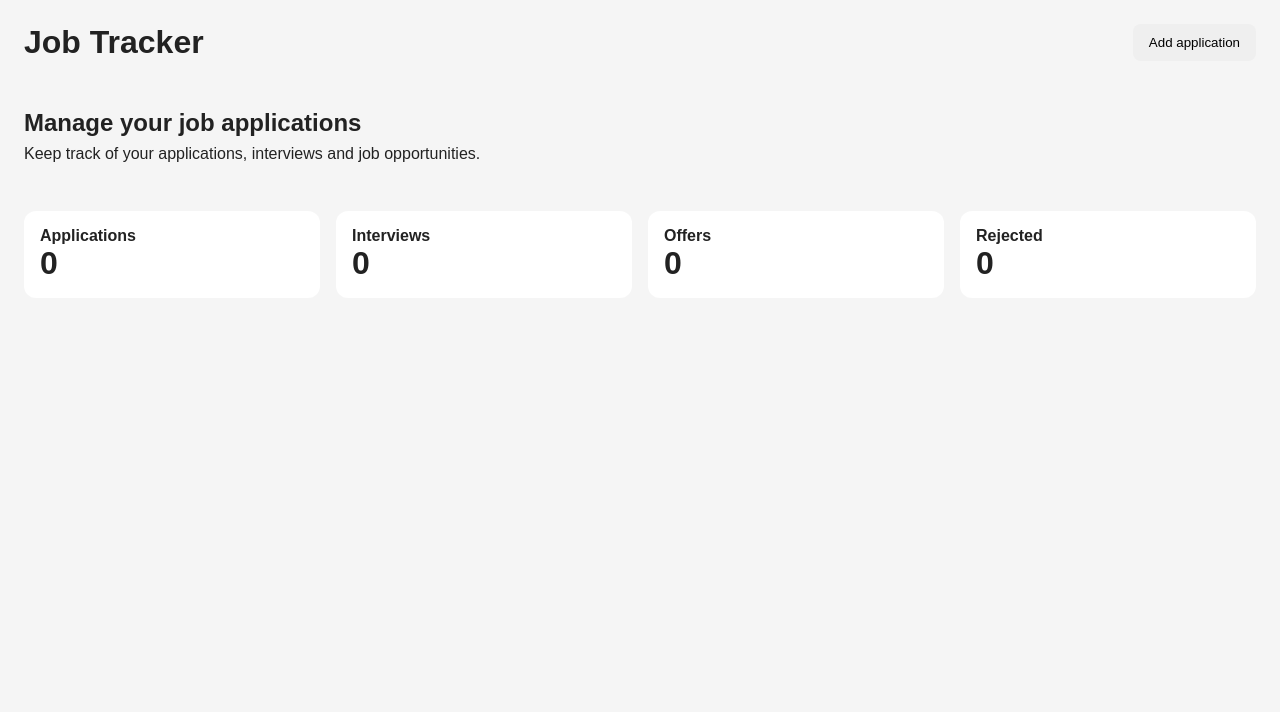
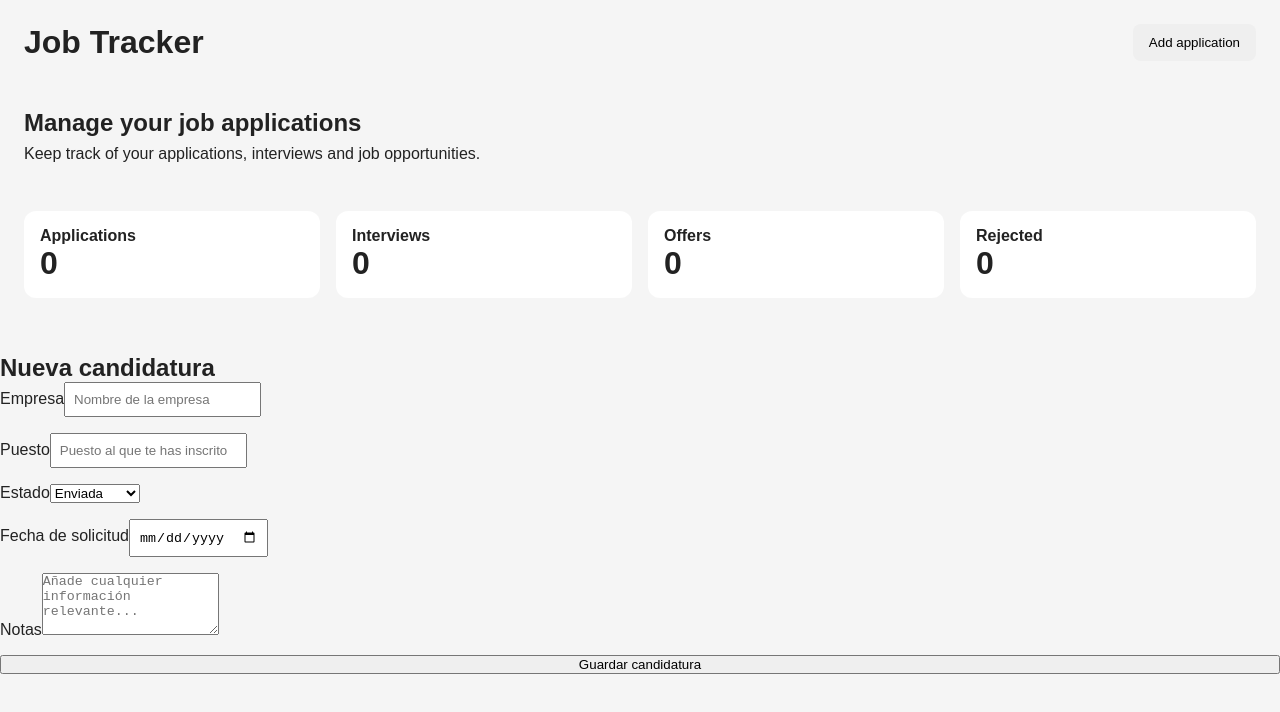
Before and after one commit to veronica-gi/job-tracker, a React (Vite) app: page / in a window 1280 px wide. Shown: the top 712 px of the page. Built offline with nearby package versions, Linux system fonts and the light colour scheme.

Commit message:
feat: add application form component

```diff
--- /dev/null
+++ b/src/ui/components/dashboard/ApplicationForm/ApplicationForm.css
@@ -0,0 +1,13 @@
+.application-form {
+  margin-top: 2rem;
+}
+
+.application-form form {
+  display: flex;
+  flex-direction: column;
+  gap: 1rem;
+}
+
+.application-form input {
+  padding: 0.5rem;
+}
--- /dev/null
+++ b/src/ui/components/dashboard/ApplicationForm/ApplicationForm.tsx
@@ -0,0 +1,55 @@
+import "./ApplicationForm.css";
+
+export default function ApplicationForm() {
+  return (
+    <section className="application-form">
+      <h2>Nueva candidatura</h2>
+
+      <form>
+        <div className="form-group">
+          <label htmlFor="company">Empresa</label>
+          <input
+            id="company"
+            type="text"
+            placeholder="Nombre de la empresa"
+          />
+        </div>
+
+        <div className="form-group">
+          <label htmlFor="position">Puesto</label>
+          <input
+            id="position"
+            type="text"
+            placeholder="Puesto al que te has inscrito"
+          />
+        </div>
+
+        <div className="form-group">
+          <label htmlFor="status">Estado</label>
+          <select id="status">
+            <option value="Applied">Enviada</option>
+            <option value="Interview">Entrevista</option>
+            <option value="Offer">Oferta</option>
+            <option value="Rejected">Rechazada</option>
+          </select>
+        </div>
+
+        <div className="form-group">
+          <label htmlFor="applicationDate">Fecha de solicitud</label>
+          <input id="applicationDate" type="date" />
+        </div>
+
+        <div className="form-group">
+          <label htmlFor="notes">Notas</label>
+          <textarea
+            id="notes"
+            rows={4}
+            placeholder="Añade cualquier información relevante..."
+          />
+        </div>
+
+        <button type="submit">Guardar candidatura</button>
+      </form>
+    </section>
+  );
+}
--- a/src/ui/pages/DashboardPage.tsx
+++ b/src/ui/pages/DashboardPage.tsx
@@ -1,7 +1,7 @@
 import Header from "../components/common/Header/Header";
 import DashboardIntro from "../components/dashboard/DashboardIntro/DashboardIntro";
 import StatsSection from "../components/dashboard/StatsSection/StatsSection";
-
+import ApplicationForm from "../components/dashboard/ApplicationForm/ApplicationForm";
 
 export default function DashboardPage() {
   return (
@@ -11,7 +11,7 @@ export default function DashboardPage() {
     <main>
       <DashboardIntro />
       <StatsSection />
-
+      <ApplicationForm />
     </main>
     </>
   );
```
